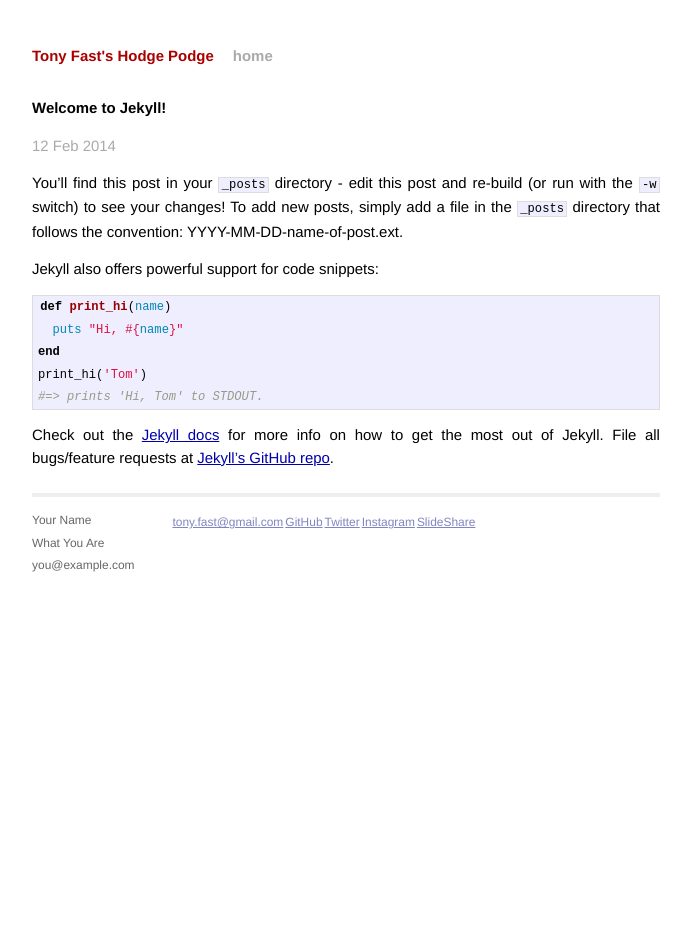
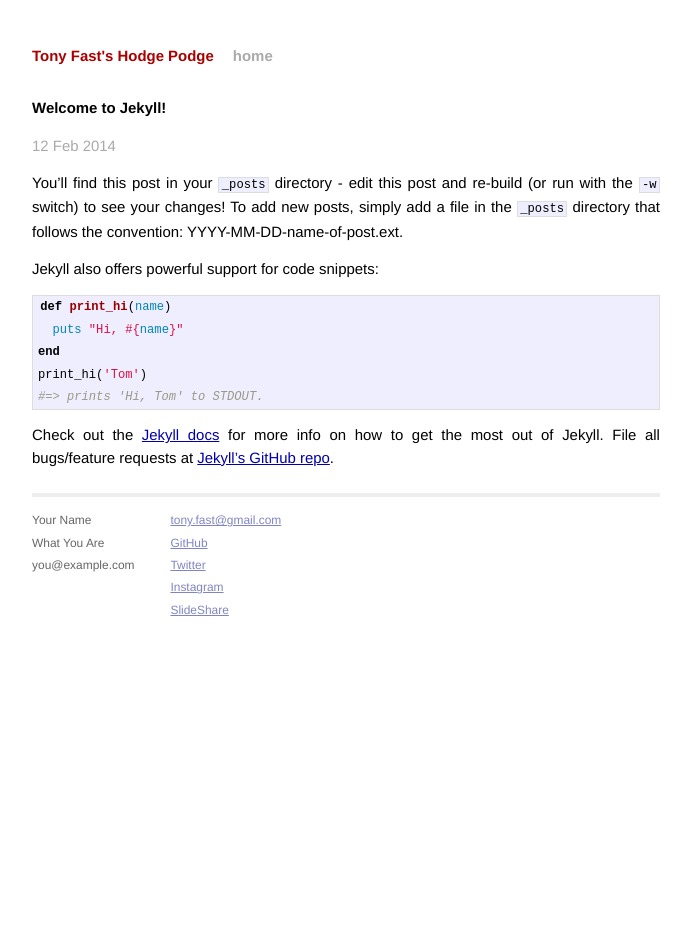
Before and after one commit to tonyfast/matin-polymer-demo, a Jekyll site: the page built from _posts/2014-02-12-welcome-to-jekyll.markdown, in a window 1280 px wide. Shown: the whole page, without its empty margins (294-985 px from the left). Built offline with Jekyll 4.4.1, drawn with Linux system fonts in a browser that asks for light colours; Markdown is read by kramdown in place of the engine named in the settings.

Commit message:
Update default.html

```diff
--- a/_layouts/default.html
+++ b/_layouts/default.html
@@ -33,15 +33,12 @@
             </div>
             <div class="contact">
               <p>
-              <table align="center">
-                <tr>
-                <td><a href="tony.fast@gmail.com">tony.fast@gmail.com</a></td>
-                <td><a href="https://github.com/tonyfast">GitHub</a></td>
-                <td><a href="https://twitter.com/tonyfast">Twitter</a></td>
-                <td><a href="https://instagram.com/docfast">Instagram</a></td>
-                <td><a href="https://slideshare.net/tonyfast1">SlideShare</a></td>
-                </tr>
-                </table>
+                <a href="tony.fast@gmail.com">tony.fast@gmail.com</a></br>
+                <a href="https://github.com/tonyfast">GitHub</a></br>
+                <a href="https://twitter.com/tonyfast">Twitter</a></br>
+                <a href="https://instagram.com/docfast">Instagram</a></br>
+                <a href="https://slideshare.net/tonyfast1">SlideShare</a></br>
+
               </p>
             </div>
           </div>
```
